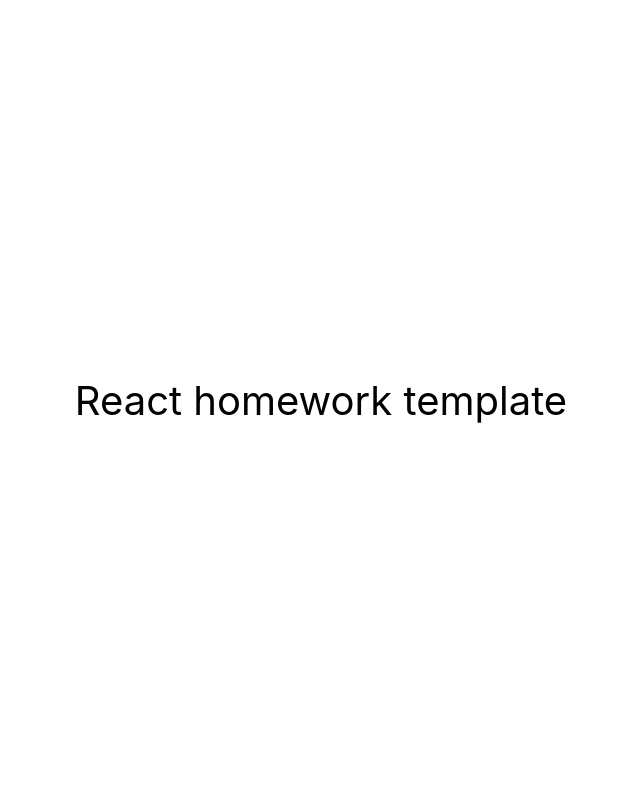
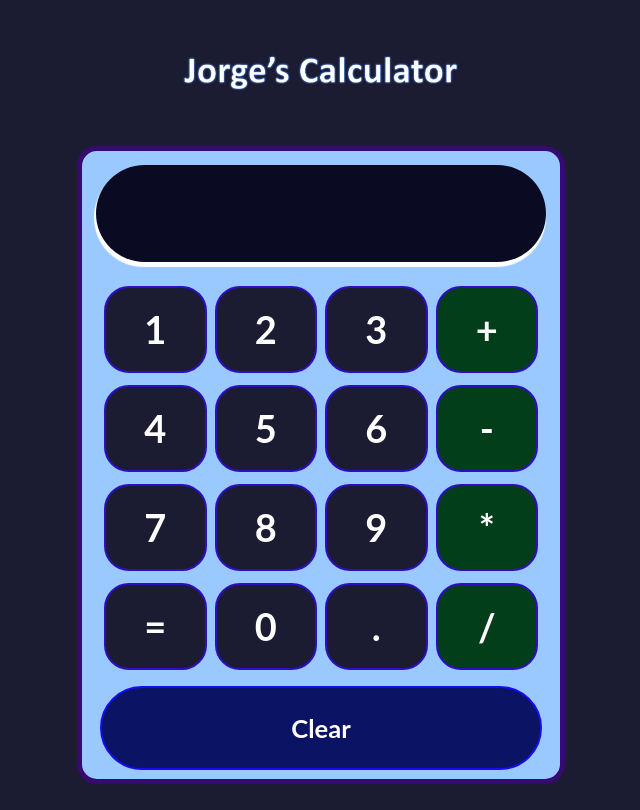
Before and after one commit to jorgelnc/Calculadora-react, a React (Create React App) app: page / in a window 1280 px wide. Shown: the whole page, without its empty margins (319-959 px from the left). Built offline with nearby package versions, Linux system fonts and the light colour scheme.

Commit message:
files calculator

```diff
--- a/package.json
+++ b/package.json
@@ -2,11 +2,12 @@
   "name": "react-homework-template",
   "version": "0.1.0",
   "private": true,
-  "homepage": "https://goitacademy.github.io/react-homework-template/",
+  "homepage": "https://jorgelnc.github.io/calculadora-react/",
   "dependencies": {
     "@testing-library/jest-dom": "^5.16.3",
     "@testing-library/react": "^12.1.4",
     "@testing-library/user-event": "^13.5.0",
+    "mathjs": "^12.0.0",
     "react": "^18.1.0",
     "react-dom": "^18.1.0",
     "react-scripts": "5.0.1",
--- /dev/null
+++ b/src/App.css
@@ -0,0 +1,38 @@
+.App {
+  height: 100vh;
+  padding-top: 10px;
+  background-color: #1b1b32;
+  font-family: Lato, sans-serif;
+  display: flex;
+  flex-wrap: wrap;
+  justify-content: center;
+  align-items: center;
+}
+
+.freecodecamp-logo-contenedor {
+  width: 100%;
+  height: 40px;
+  margin: 8px;
+  display: flex;
+  justify-content: center;
+}
+
+.freecodecamp-logo {
+height: 50px;
+}
+
+.contenedor-calculadora {
+  width: 450px;
+  height: 600px;
+  padding: 14px;
+  background-color: #99c9ff;
+  border-radius: 20px;
+  border: 5px solid rgb(55, 10, 113);
+}
+
+.fila {
+  margin: 4px;
+  display: flex;
+  align-items: center;
+  justify-content: center;
+}
--- /dev/null
+++ b/src/App.js
@@ -0,0 +1,70 @@
+import './App.css';
+import Boton from './componentes/Boton';
+import BotonClear from './componentes/BotonClear';
+import Pantalla from './componentes/Pantalla';
+import logo from './imagenes/freecodecamp-logo.png';
+import { useState } from 'react';
+import { evaluate } from 'mathjs';
+
+function App() {
+
+  const [input, setInput] = useState('');
+
+  const agregarInput = val => {
+    setInput(input + val);
+  };
+
+  const calcularResultado = () => {
+    if (input) {
+    setInput(evaluate(input))
+    } else {
+      alert("Por favor ingrese valores para realizar los calculos")
+    }
+
+  }
+
+
+  return (
+    <div className="App">
+      <div className='freecodecamp-logo-contenedor'>
+        <img
+          src={logo}
+          className='freecodecamp-logo'
+          alt='Logo de Freecodecamp'
+        />
+      </div>
+      <div className='contenedor-calculadora'>
+        <Pantalla input={input}/>
+        <div className='fila'>
+          <Boton manejarClick={agregarInput}>1</Boton>
+          <Boton manejarClick={agregarInput}>2</Boton>
+          <Boton manejarClick={agregarInput}>3</Boton>
+          <Boton manejarClick={agregarInput}>+</Boton>
+        </div>
+        <div className='fila'>
+          <Boton manejarClick={agregarInput}>4</Boton>
+          <Boton manejarClick={agregarInput}>5</Boton>
+          <Boton manejarClick={agregarInput}>6</Boton>
+          <Boton manejarClick={agregarInput}>-</Boton>
+        </div>
+        <div className='fila'>
+          <Boton manejarClick={agregarInput}>7</Boton>
+          <Boton manejarClick={agregarInput}>8</Boton>
+          <Boton manejarClick={agregarInput}>9</Boton>
+          <Boton manejarClick={agregarInput}>*</Boton>
+        </div>
+        <div className='fila'>
+          <Boton manejarClick={calcularResultado}>=</Boton>
+          <Boton manejarClick={agregarInput}>0</Boton>
+          <Boton manejarClick={agregarInput}>.</Boton>
+          <Boton manejarClick={agregarInput}>/</Boton>
+        </div>
+        <div className='fila'>
+          <BotonClear manejarClick={() => setInput('')}>Clear</BotonClear>
+        </div>
+      </div>
+    </div>
+  );
+}
+
+export default App;
--- /dev/null
+++ b/src/componentes/Boton.jsx
@@ -0,0 +1,19 @@
+import React from 'react';
+import '../hojas-de-estilo/Boton.css';
+
+function Boton(props) {
+
+    const esOperador = valor => {
+        return isNaN(valor) && (valor != '.') && (valor != '=');
+    };
+
+  return (
+    <div className={`boton-contenedor ${esOperador(props.children) ? 'operador' : ''}`.trimEnd()}
+    onClick={() => props.manejarClick(props.children)}>
+
+      {props.children}
+    </div>
+  )
+}
+
+export default Boton
--- /dev/null
+++ b/src/componentes/BotonClear.jsx
@@ -0,0 +1,12 @@
+import React from 'react';
+import '../hojas-de-estilo/BotonClear.css';
+
+function BotonClear(props) {
+  return (
+      <div className='boton-clear' onClick={props.manejarClick}>
+          {props.children}
+    </div>
+  )
+}
+
+export default BotonClear;
--- /dev/null
+++ b/src/componentes/Pantalla.jsx
@@ -0,0 +1,12 @@
+import React from 'react';
+import '../hojas-de-estilo/Pantalla.css';
+
+function Pantalla({input}) {
+  return (
+      <div className='input'>
+          {input}
+    </div>
+  )
+}
+
+export default Pantalla;
--- a/src/components/App.jsx
+++ /dev/null
@@ -1,16 +0,0 @@
-export const App = () => {
-  return (
-    <div
-      style={{
-        height: '100vh',
-        display: 'flex',
-        justifyContent: 'center',
-        alignItems: 'center',
-        fontSize: 40,
-        color: '#010101'
-      }}
-    >
-      React homework template
-    </div>
-  );
-};
--- /dev/null
+++ b/src/hojas-de-estilo/Boton.css
@@ -0,0 +1,30 @@
+.boton-contenedor {
+    height: 83px;
+    display: flex;
+    flex: 1 1;
+    justify-content: center;
+    align-items: center;
+    font-weight: bold;
+    font-size: 38px;
+    background-color: #1b1b32;
+    color: white;
+    border-radius: 25px;
+    border: 2px solid rgb(46, 14, 192);
+    margin: 4px;
+    cursor: pointer;
+    user-select: none;
+     transition: background-color 250ms ease-in-out;
+}
+
+.boton-contenedor:hover {
+    background-color: #5a01a7;
+}
+
+.operador {
+    background-color: #033e1a;
+     transition: background-color 250ms ease-in-out;
+}
+
+.operador:hover {
+    background-color: #ff6600;
+}
--- /dev/null
+++ b/src/hojas-de-estilo/BotonClear.css
@@ -0,0 +1,20 @@
+.boton-clear {
+    height: 80px;
+    font-size: 1.6em;
+    display: flex;
+    flex: 1;
+    background-color: #0b1464;
+    margin-top: 8px;
+    justify-content: center;
+    align-items: center;
+    font-weight: bold;
+    color: white;
+    border-radius: 45px;
+    border: 2px solid #160bf1;
+    cursor: pointer;
+    transition: background-color 250ms ease-in-out;
+}
+
+.boton-clear:hover {
+    background-color: #e6a31d;
+}
--- /dev/null
+++ b/src/hojas-de-estilo/Pantalla.css
@@ -0,0 +1,16 @@
+.input {
+    height: 75px;
+    border-radius: 50px;
+    margin-bottom: 20px;
+    display: flex;
+    justify-content: flex-end;
+    align-items: center;
+    font-weight: bold;
+    font-size: 30px;
+    background-color: #0a0a23;
+    color: white;
+    padding: 11px;
+    padding-right: 30px;
+    margin: 1px solid #888;
+    box-shadow: -1px 4px 1px 1px white;
+}
--- a/src/index.css
+++ b/src/index.css
@@ -1,15 +1,5 @@
-@import-normalize; /* bring in normalize.css styles */
-
-body {
+body,
+html {
   margin: 0;
-  font-family: -apple-system, BlinkMacSystemFont, 'Segoe UI', 'Roboto', 'Oxygen',
-    'Ubuntu', 'Cantarell', 'Fira Sans', 'Droid Sans', 'Helvetica Neue',
-    sans-serif;
-  -webkit-font-smoothing: antialiased;
-  -moz-osx-font-smoothing: grayscale;
+  padding: 0;
 }
-
-code {
-  font-family: source-code-pro, Menlo, Monaco, Consolas, 'Courier New',
-    monospace;
-}
--- a/src/index.js
+++ b/src/index.js
@@ -1,9 +1,10 @@
 import React from 'react';
 import ReactDOM from 'react-dom/client';
-import { App } from 'components/App';
 import './index.css';
+import App from './App';
 
-ReactDOM.createRoot(document.getElementById('root')).render(
+const root = ReactDOM.createRoot(document.getElementById('root'));
+root.render(
   <React.StrictMode>
     <App />
   </React.StrictMode>
```
Also changed, not shown: src/imagenes/freecodecamp-logo.png (added), 1 other file (tests, documents, lock files or other folders).
